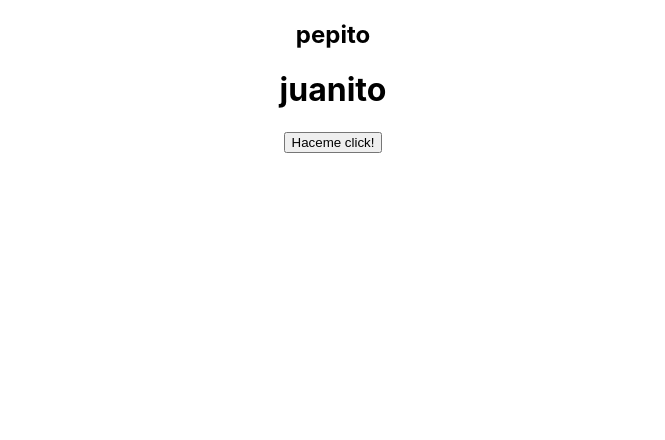
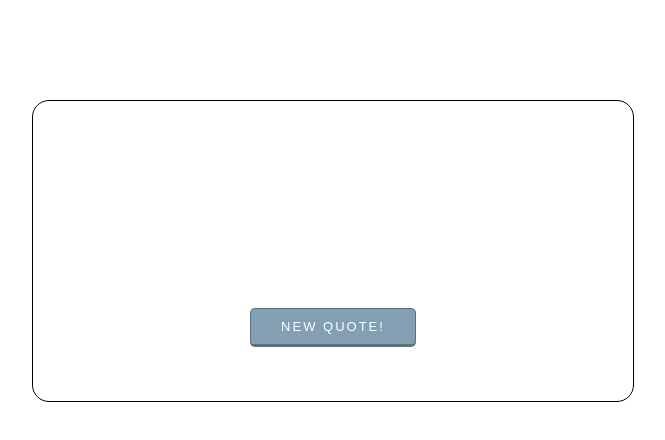
Before and after one commit to MauroLG/random-quote-machine, a React (Create React App) app: page / in a window 1280 px wide. Shown: the top 440 px of the page, without its empty margins (307-972 px from the left). Built offline with nearby package versions, Linux system fonts and the light colour scheme.

Commit message:
Agregados algunos estilos a la app y pickeador de color random

```diff
--- a/package.json
+++ b/package.json
@@ -8,6 +8,7 @@
     "@testing-library/user-event": "^7.2.1",
     "react": "^16.13.1",
     "react-dom": "^16.13.1",
+    "react-helmet": "^6.1.0",
     "react-scripts": "3.4.1"
   },
   "scripts": {
--- a/src/App.css
+++ b/src/App.css
@@ -1,19 +1,60 @@
+body {
+  height: 950px;
+  width: 100%;
+}
+
+#root {
+  height: 100%;
+  width: 100%;
+}
+
 .App {
+  width: 600px;
+  height: 300px;
+  background-color: #ffaa33;
+  margin: auto;
+  margin-top: 100px;
+  border: 1px solid #000;
+  border-radius: 17px 17px 17px 17px;
   text-align: center;
 }
 
-.App-logo {
-  height: 40vmin;
-  pointer-events: none;
+.author, .quote {
+  text-align: center;
+  font-family: "Calibri";
+  margin: 25px;
+  height: 40px;
+  padding: 10px;
 }
 
-@media (prefers-reduced-motion: no-preference) {
-  .App-logo {
-    animation: App-logo-spin infinite 20s linear;
-  }
+.author {
+  text-align: right;
+  margin-right: 50px;
 }
 
-.App-header {
+#newQuote {
+ display: inline-block;
+  color: #666;
+  background-color: #82A0B2;
+  color: #fff;
+  text-transform: uppercase;
+  letter-spacing: 2px;
+  font-size: 13px;
+  padding: 10px 30px;
+  border-radius: 5px;
+  -moz-border-radius: 5px;
+  -webkit-border-radius: 5px;
+  border: 1px solid rgba(0,0,0,0.3);
+  border-bottom-width: 3px;
+  margin-top: 12px;
+
+}
+
+.Container{
+
+}
+
+/*.App-header {
   background-color: #282c34;
   min-height: 100vh;
   display: flex;
@@ -22,7 +63,7 @@
   justify-content: center;
   font-size: calc(10px + 2vmin);
   color: white;
-}
+}*/
 
 .App-link {
   color: #61dafb;
--- a/src/App.js
+++ b/src/App.js
@@ -1,11 +1,30 @@
 import React from 'react';
 import './App.css';
+import {Helmet} from "react-helmet"
 
 const arrQuotes = [
-    ['quote1', 'author1'],
-    ['quote2', 'author2'],
-    ['quote3', 'author3']
+    ['My favorite things in life don’t cost any money. It’s really clear that the most precious resource we all have is time.', 'Steve Jobs'],
+    ['The Internet is becoming the town square for the global village of tomorrow.', 'Bill Gates'],
+    ['Most good programmers do programming not because they expect to get paid or get adulation by the public, but because it is fun to program.', 'Linus Torvalds'],
+    ['The biggest risk is not taking any risk... In a world that changing really quickly, the only strategy that is guaranteed to fail is not taking risks.', 'Mark Zuckerberg'],
+    ['The most technologically efficient machine that man has ever invented is the book.', 'Northrop Frye'],
+    ['Just because something doesn’t do what you planned it to do doesn’t mean it’s useless.', 'Thomas Edison'],
+    ['The human spirit must prevail over technology.', 'Albert Einstein'],
+    ['It’s supposed to be automatic, but actually you have to push this button.', 'John Brunner']
 ]
+
+const arrColors = [
+    ["#A7AED1", "#6C7DD9"],
+    ["#877C9E","#8C68D9"],
+    ["#D199A6","#D95D7A"],
+    ["#9E7565","#D9724A"],
+    ["#9E8C6F","#D9A757"],
+    ["#9E9A70","#D9CE59"],
+    ["#8DA375","#9CD95B"],
+    ["#95D1AB","#59D988"],
+]
+
+const docBody = document.querySelector('body');
 
 //const randomNum = Math.floor(Math.random() * arrQuotes.length);
 
@@ -18,8 +37,10 @@ class App extends React.Component {
     constructor(props){
         super(props);
         this.state = {
-            quote: 'pepito',
-            author: 'juanito',
+            quote: '',
+            author: '',
+            bgcolor: 'white',
+            qtcolor: 'white',
 
         }
         this.handleClick = this.handleClick.bind(this);
@@ -30,15 +51,24 @@ class App extends React.Component {
         this.setState({
             quote: arrQuotes[randomNum][0],
             author: arrQuotes[randomNum][1],
+            bgcolor: arrColors[randomNum][0],
+            qtcolor: arrColors[randomNum][1]
         })
     }
 
     render(){
+        const cntstyle = {
+            backgroundColor: this.state.bgcolor,
+            width: '100%',
+            height: '100%'
+        }
         return (
-        <div className="App">
-            <h2>{this.state.quote}</h2>
-            <h1>{this.state.author}</h1>
-            <button onClick={this.handleClick}>Haceme click!</button>
+        <div className="Container" style={cntstyle}>
+            <div className="App" style={{backgroundColor: this.state.qtcolor}}>
+                <h2 className="quote">{this.state.quote}</h2>
+                <h1 className="author">{this.state.author}</h1>
+                <button id="newQuote" onClick={this.handleClick}>NEW QUOTE!</button>
+            </div>
         </div>
         );
     }
```
Also changed, not shown: 1 other file (tests, documents, lock files or other folders).
